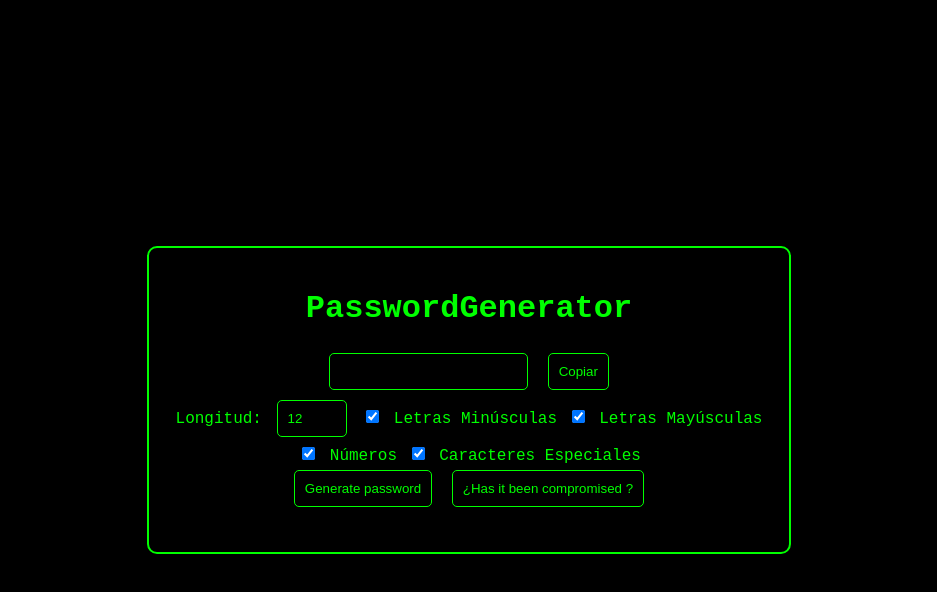
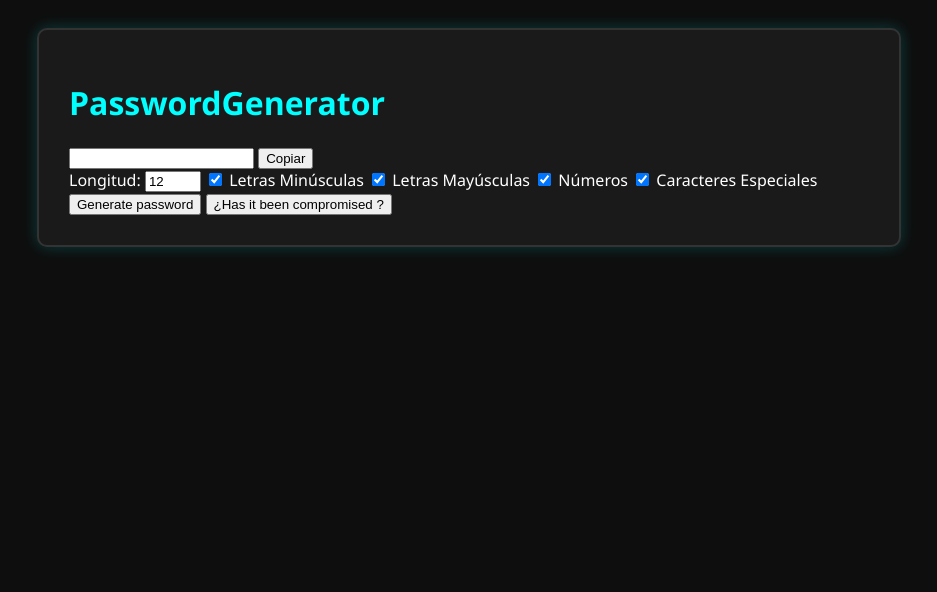
Before and after one commit to s2952/PasswordGenerator, a plain HTML site: page index.html in a window 1280 px wide. Shown: the whole page, without its empty margins (171-1108 px from the left). Drawn offline with Linux system fonts and the light colour scheme.

Commit message:
actualizacion styles.css
cambio del estilo hacker tipo pelicula a un estilo mas moderno

```diff
--- a/styles.css
+++ b/styles.css
@@ -1,39 +1,31 @@
 body {
-  background-color: black;
-  color: lime;
-  font-family: "Courier New", monospace;
-  text-align: center;
-  margin: 0;
-  padding: 0;
-  display: flex;
-  justify-content: center;
-  align-items: center;
-  height: 100vh; /* Altura completa de la ventana */
+  background-color: #0e0e0e;
+  color: #ffffff;
+  font-family: 'Segoe UI', Tahoma, Geneva, Verdana, sans-serif;
+  padding: 20px;
 }
 
 .container {
-  max-width: 600px;
-  padding: 20px;
-  border: 2px solid lime;
+  max-width: 800px;
+  margin: auto;
+  border: 2px solid #333;
   border-radius: 10px;
+  padding: 30px;
+  background-color: #1a1a1a;
+  box-shadow: 0 0 15px rgba(0, 255, 255, 0.2);
 }
 
-input, button {
-  background-color: black;
-  color: lime;
-  border: 1px solid lime;
-  padding: 10px;
-  margin: 5px;
-  border-radius: 5px;
+h1 {
+  color: #00ffff;
+  font-size: 2em;
 }
 
-button:hover {
-  background-color: lime;
-  color: black;
-  cursor: pointer;
+h2 {
+  color: #999999;
+  font-style: italic;
 }
 
-#api-result {
-  margin-top: 20px;
+p {
   font-size: 1.2em;
+  margin-bottom: 20px;
 }
```
